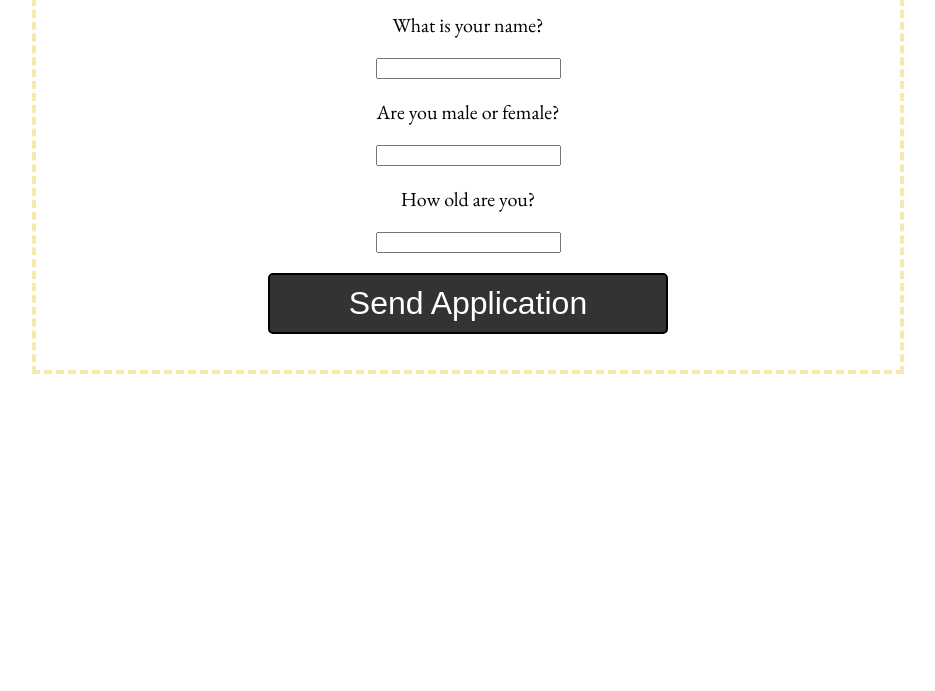
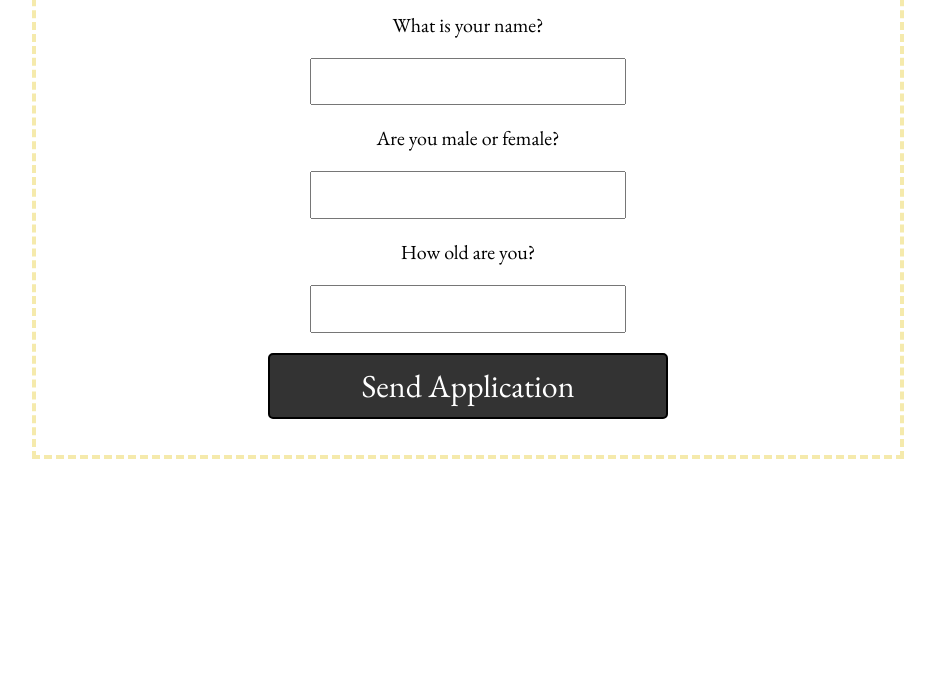
Before and after one commit to testwizardry/testwizardry-game, a plain HTML site: page apply.html in a window 1280 px wide. Shown: the part 109-800 px from the top of the page, without its empty margins (172-1107 px from the left). Drawn offline with nearby package versions, Linux system fonts and the light colour scheme.

Commit message:
modify style for input fields

```diff
--- a/style.css
+++ b/style.css
@@ -43,6 +43,13 @@ a.button {
     color: white;
 }
 
+input {
+    font-size: 1.5rem;
+    padding: 0.4rem;
+    font-family: 'EB Garamond';
+    font-weight: 400;
+}
+
 input.button {
     display: block;
     border: 2px solid black;
```
